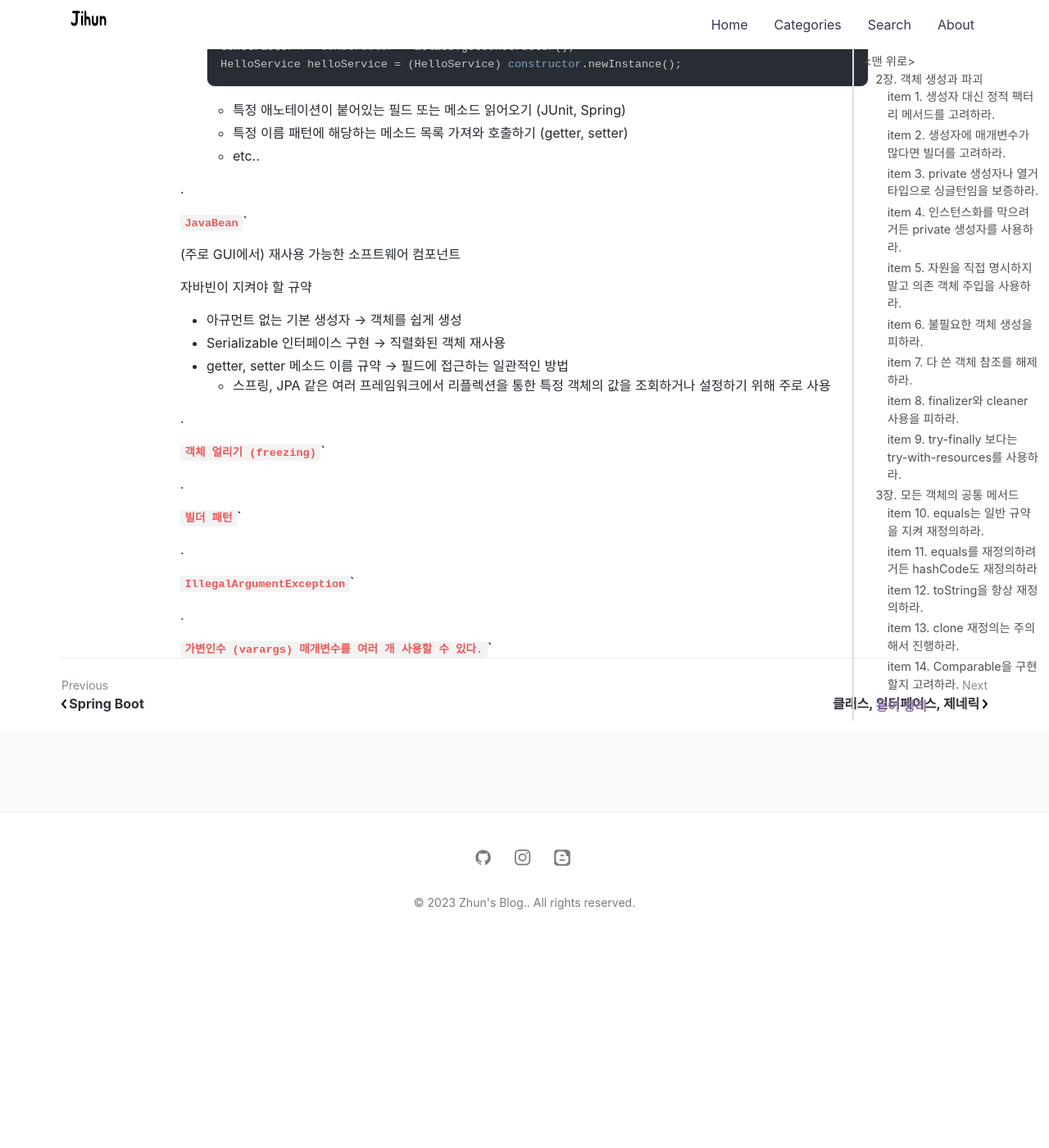
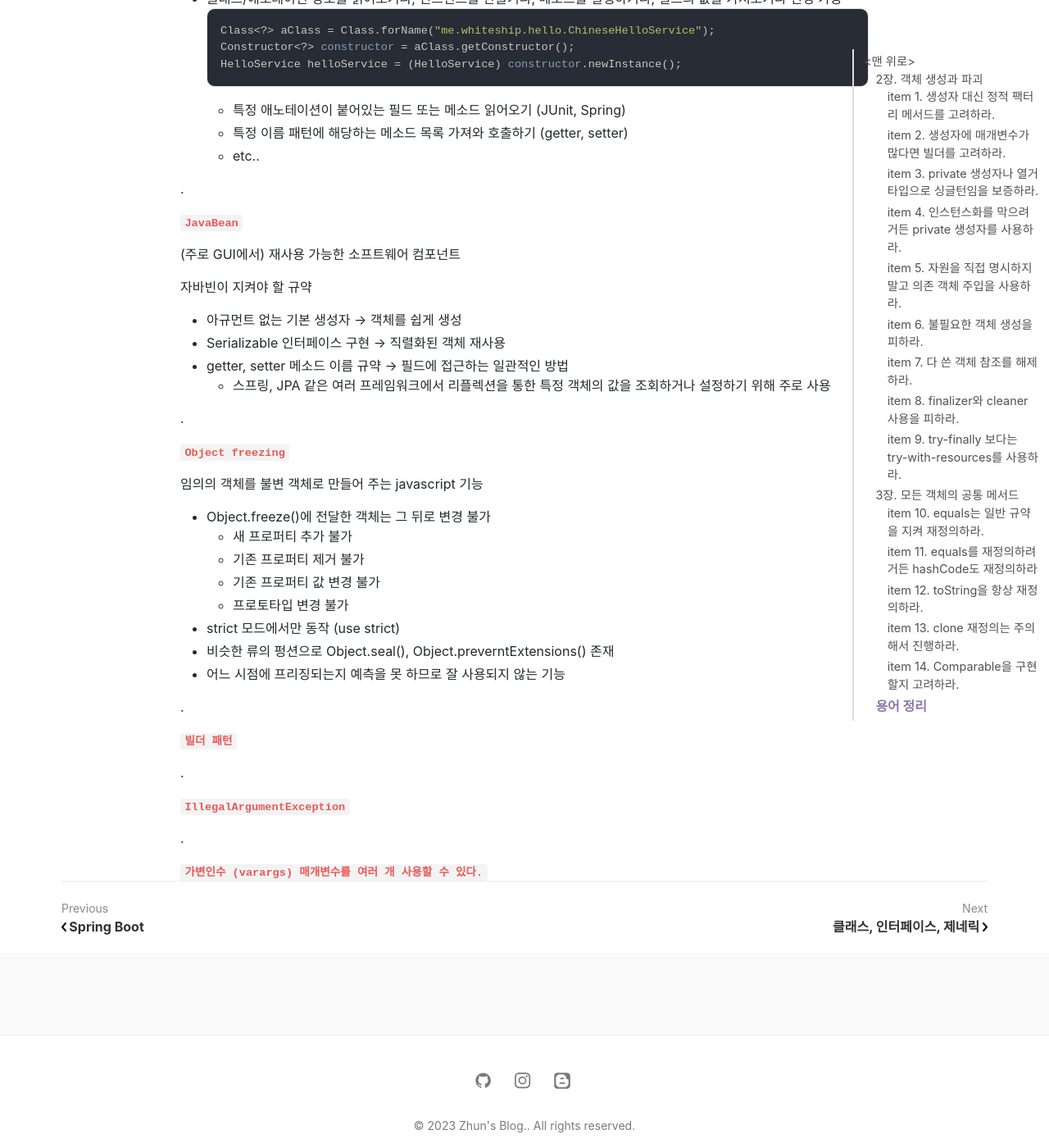
Before and after one commit to jihunparkme/jihunparkme.github.io, a Jekyll site: the page built from _posts/2023-04-07-Effective-Java-Object.md, in a window 1280 px wide and 1400 px high, scrolled down 24081 px. Shown: the whole window at 82% size. Built offline with Jekyll 4.4.1, drawn with Linux system fonts in a browser that asks for light colours; nearby versions of some CDN libraries; comment, search, counter and statistics services are not loaded; before the commit the page ends 25237 px from its top, so only the background shows below that.

```diff
--- a/_posts/2023-04-07-Effective-Java-Object.md
+++ b/_posts/2023-04-07-Effective-Java-Object.md
@@ -1069,7 +1069,7 @@
 
 .
 
-**`JavaBean``**
+**`JavaBean`**
 
 (주로 GUI에서) 재사용 가능한 소프트웨어 컴포넌트
 
@@ -1081,16 +1081,27 @@
 
 .
 
-**`객체 얼리기 (freezing)``**
+**`Object freezing`**
+
+임의의 객체를 불변 객체로 만들어 주는 javascript 기능
+
+- Object.freeze()에 전달한 객체는 그 뒤로 변경 불가
+  - 새 프로퍼티 추가 불가
+  - 기존 프로퍼티 제거 불가
+  - 기존 프로퍼티 값 변경 불가
+  - 프로토타입 변경 불가
+- strict 모드에서만 동작 (use strict)
+- 비슷한 류의 펑션으로 Object.seal(), Object.preverntExtensions() 존재
+- 어느 시점에 프리징되는지 예측을 못 하므로 잘 사용되지 않는 기능
 
 .
 
-**`빌더 패턴``**
+**`빌더 패턴`**
 
 .
 
-**`IllegalArgumentException``**
+**`IllegalArgumentException`**
 
 .
 
-**`가변인수 (varargs) 매개변수를 여러 개 사용할 수 있다.``**
+**`가변인수 (varargs) 매개변수를 여러 개 사용할 수 있다.`**
```
